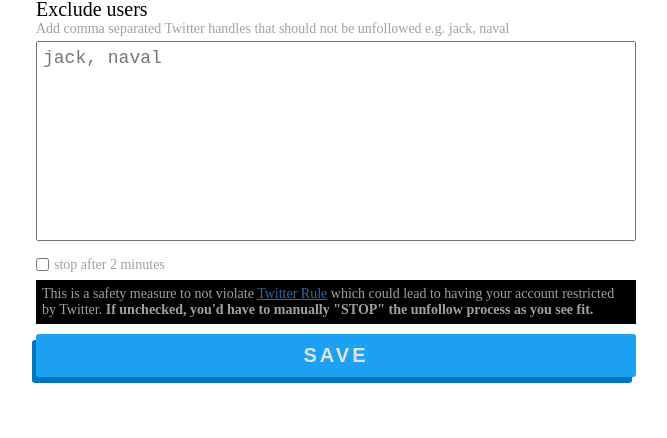
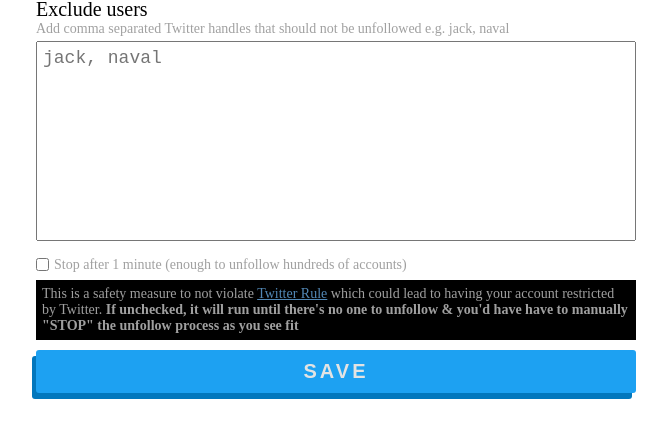
Before and after one commit to luqmanoop/twitter-mass-unfollow, a browser extension: page options.html in a window 1280 px wide. Shown: the part 80-518 px from the top of the page, without its empty margins (304-971 px from the left). Drawn offline with Linux system fonts and the light colour scheme.

Commit message:
auto stop unfollow process after n minute

```diff
--- a/options.html
+++ b/options.html
@@ -110,7 +110,7 @@
     }
 
     .info a {
-      color: #2c6ca5;
+      color: #5288b6;
     }
   </style>
 </head>
@@ -126,12 +126,12 @@
     <textarea id="usernames" placeholder="jack, naval"></textarea>
     <div>
       <label for="timer"><input id="timer" type="checkbox" />
-        <span>stop after 2 minutes</span></label>
+        <span>Stop after 1 minute (enough to unfollow hundreds of accounts)</span></label>
       <span class="info">This is a safety measure to not violate
         <a href="https://help.twitter.com/en/using-twitter/twitter-follow-limit" target="_blank">Twitter Rule</a>
-        which could lead to having your account restricted by Twitter. <b>If unchecked, you'd have to manually "STOP"
-          the
-          unfollow process as you see fit.</b></span>
+        which could lead to having your account restricted by Twitter. <b>If unchecked, it will run until there's no one
+          to unfollow & you'd have have to manually "STOP"
+          the unfollow process as you see fit</b></span>
     </div>
 
     <button type="submit">Save</button>
```
Also changed, not shown: script.js (+15 -2 lines).
